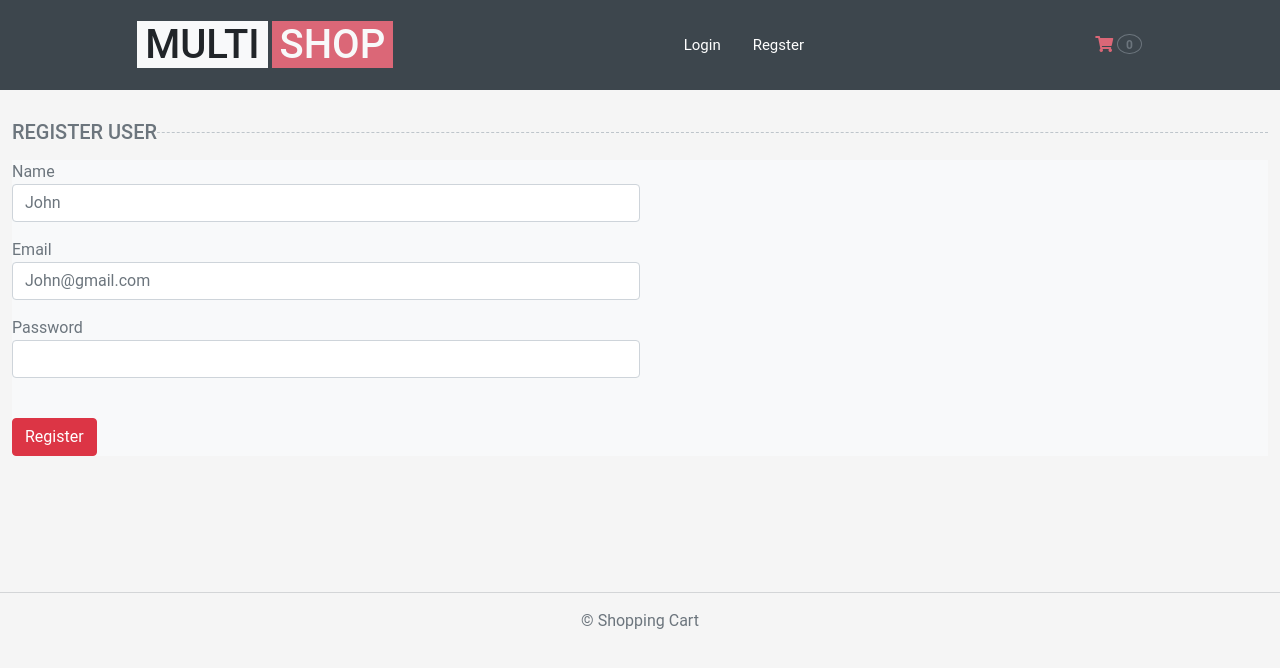
After one commit to basildybala/Shopping-Cart, a Node server app: page /api/auth/register in a window 1280 px wide. The commit adds this page. Shown: the top 668 px of the page. Run offline with Node 20, Linux system fonts and the light colour scheme; some libraries are stand-ins or nearby versions.

Commit message:
ejs login register items backend connected nd added

```diff
--- a/Server/Controller/authcontroller.js
+++ b/Server/Controller/authcontroller.js
@@ -14,6 +14,7 @@ exports.UserRegistration=async  (req,res)=>{
       });
       try {
         const savedUser = await newUser.save();
+        res.redirect('/api/auth/login')
         res.status(201).json(savedUser);
         console.log(savedUser);
       } catch (err) {
@@ -41,12 +42,25 @@ exports.UserLogin=async (req,res)=>{
             {expiresIn:"3d"}
         );
         const{password, ...others}=user._doc;
-
-        res.status(200).json({...others, accessToken});
+        res.status(200).redirect('/');
+        // res.status(200).json({...others, accessToken});
       } catch (err) {
         res.status(500).json(err);
       }
 }
-// exports.UserLogin=async (req,res)=>{
+exports.UserLoginPage=async (req,res)=>{
+  try{
+    res.render('login')
+  }catch(err){
+    console.log(err);
 
-// }
+  }
+}
+exports.UserRegistrationPage=async (req,res)=>{
+  try{
+    res.render('register')
+  }catch(err){
+    console.log(err);
+
+  }
+}
--- a/Server/Routes/auth.js
+++ b/Server/Routes/auth.js
@@ -4,9 +4,11 @@ const controller=require('../Controller/authcontroller')
 
 //REGISTER USER
 router.post("/register",controller.UserRegistration);
+router.get("/register",controller.UserRegistrationPage);
 
 //LOGIN USER
 
 router.post("/login", controller.UserLogin);
+router.get("/login", controller.UserLoginPage);
 
 module.exports = router;
--- a/Server/Routes/cart.js
+++ b/Server/Routes/cart.js
@@ -11,6 +11,8 @@ const controller=require('../Controller/cart')
 //CREATE
 
 router.post("/add-to-cart", verifyToken,controller.AddItemToCArt);
+
+router.get("/show", verifyToken,controller.showItemsCart);
 
   //UPDATE
   router.put("/:id", verifyTokenAndAuthorization, async (req, res) => {
--- a/Views/layout/adminheader.ejs
+++ b/Views/layout/adminheader.ejs
@@ -23,17 +23,17 @@
 <body>
     <div class="nav-bar">
         <div class="nav-a">
-            <a href="" class="text-decoration-none d-block ">
+            <a href="/" class="text-decoration-none d-block ">
                 <span class="h1 text-uppercase text-dark bg-light px-2">Multi</span>
                 <span class="h1 text-uppercase text-light bg-primary px-2 ml-n1">Shop</span>
             </a>
         </div>
         <div class="nav-b">
             <div class="nav-link">
-                <a href="">Login</a>
+                <a href="/api/auth/login">Login</a>
             </div>
             <div class="nav-link">
-                <a href="">Regster</a>
+                <a href="/api/auth/register">Regster</a>
             </div>
         </div>
         <div class="nav-c">
--- a/Views/layout/userheader.ejs
+++ b/Views/layout/userheader.ejs
@@ -24,17 +24,17 @@
 <body>
     <div class="nav-bar">
         <div class="nav-a">
-            <a href="" class="text-decoration-none d-block ">
+            <a href="/" class="text-decoration-none d-block ">
                 <span class="h1 text-uppercase text-dark bg-light px-2">Multi</span>
                 <span class="h1 text-uppercase text-light bg-primary px-2 ml-n1">Shop</span>
             </a>
         </div>
         <div class="nav-b">
             <div class="nav-link">
-                <a href="">Login</a>
+                <a href="/api/auth/login">Login</a>
             </div>
             <div class="nav-link">
-                <a href="">Regster</a>
+                <a href="/api/auth/register">Regster</a>
             </div>
         </div>
         <div class="nav-c">
--- /dev/null
+++ b/Views/register.ejs
@@ -0,0 +1,39 @@
+<%- include('layout/userheader'); -%>
+
+<div class="container-fluid form-center">
+    <h5 class="section-title position-relative text-uppercase mb-3"><span class="bg-secondary pr-3">Register User</span></h5>
+    <div class="bg-light p-30 mb-5">
+
+        <div class="row">
+            <form action="/api/auth/register" method="post">
+                <div class="col-md-6 form-group">
+                    <label>Name</label>
+                    <input class="form-control" type="text" name="username" placeholder="John">
+                </div>
+                <div class="col-md-6 form-group">
+                    <label>Email</label>
+                    <input class="form-control" type="text" name="email" placeholder="John@gmail.com">
+                </div>
+                <div class="col-md-6 form-group">
+                    <label>Password</label>
+                    <input class="form-control" type="password" name="password">
+                </div>
+                <br>
+                <button class="btn btn-danger" type="submit">Register</button>
+             </form>
+
+
+        </div>
+    </div>
+</div>
+
+
+
+
+
+
+
+
+
+
+<%- include('layout/userfooter'); -%>
--- a/public/stylesheet/style.css
+++ b/public/stylesheet/style.css
@@ -102,6 +102,18 @@ a{
   .btn-primary {
     color: white;
     background-color: #db6777;
+    border-color: #db6777;
+}
+.btn-primaryy {
+    width: auto;
+    color: white;
+    background-color: #db6777;
+    border-color: #db6777;
+}
+.btn-primary:hover{
+    width: auto;
+    color: white;
+    background-color: #3D464D !important;
     border-color: #db6777;
 }
 .section-title::after {
@@ -210,3 +222,21 @@ a{
     width: 80%;
     margin: auto;
 }
+.arlabel label{
+    margin-left: 10px;
+}
+.images-gallery {
+    display: flex;
+    flex-wrap: wrap;
+    justify-content: space-around;
+}
+.images-galleryy {
+    width: 300px;
+    height: 300px;
+    object-fit: cover;
+}
+.form-center{
+    display: flex;
+    flex-direction: column;
+    margin-top: 30px;
+}
```
Also changed, not shown: Server/Controller/cart.js (+8 -0 lines), Views/cart.ejs (added, +176 -0 lines), Views/login.ejs (added, +33 -0 lines), Views/product.ejs (+47 -52 lines).
